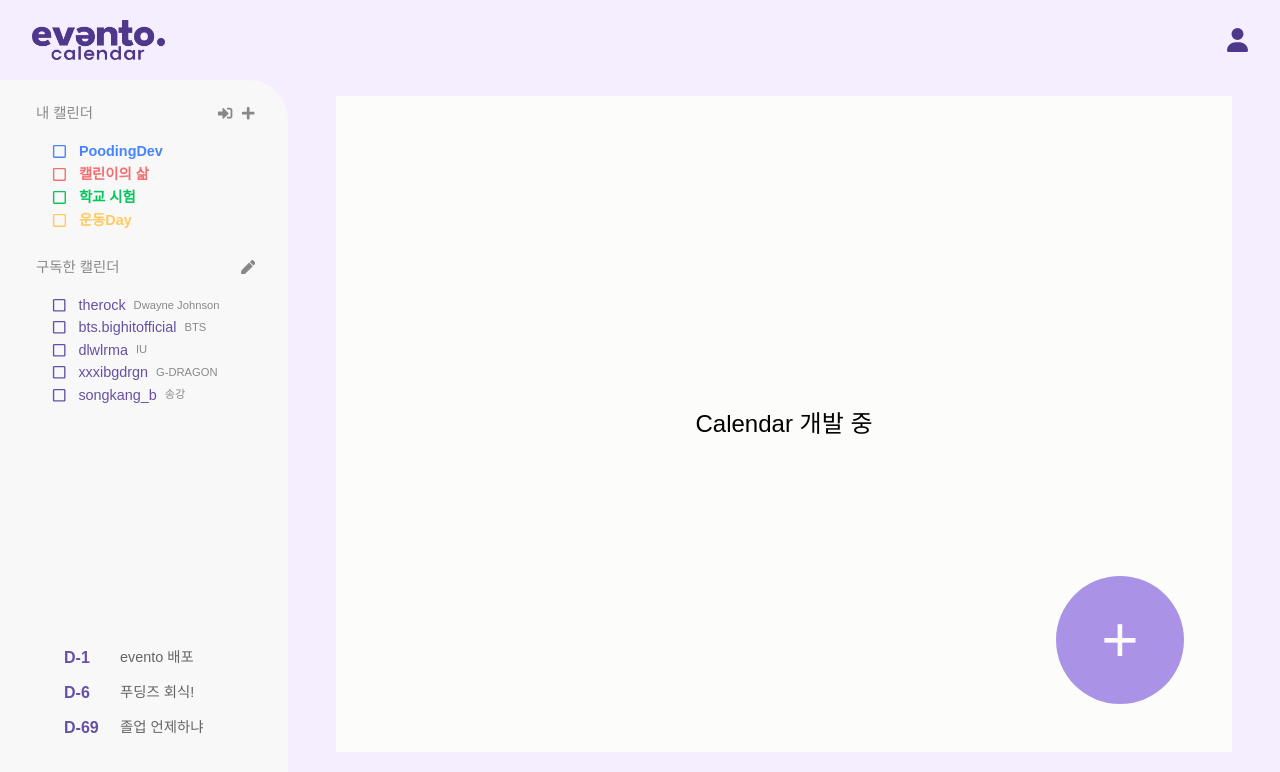
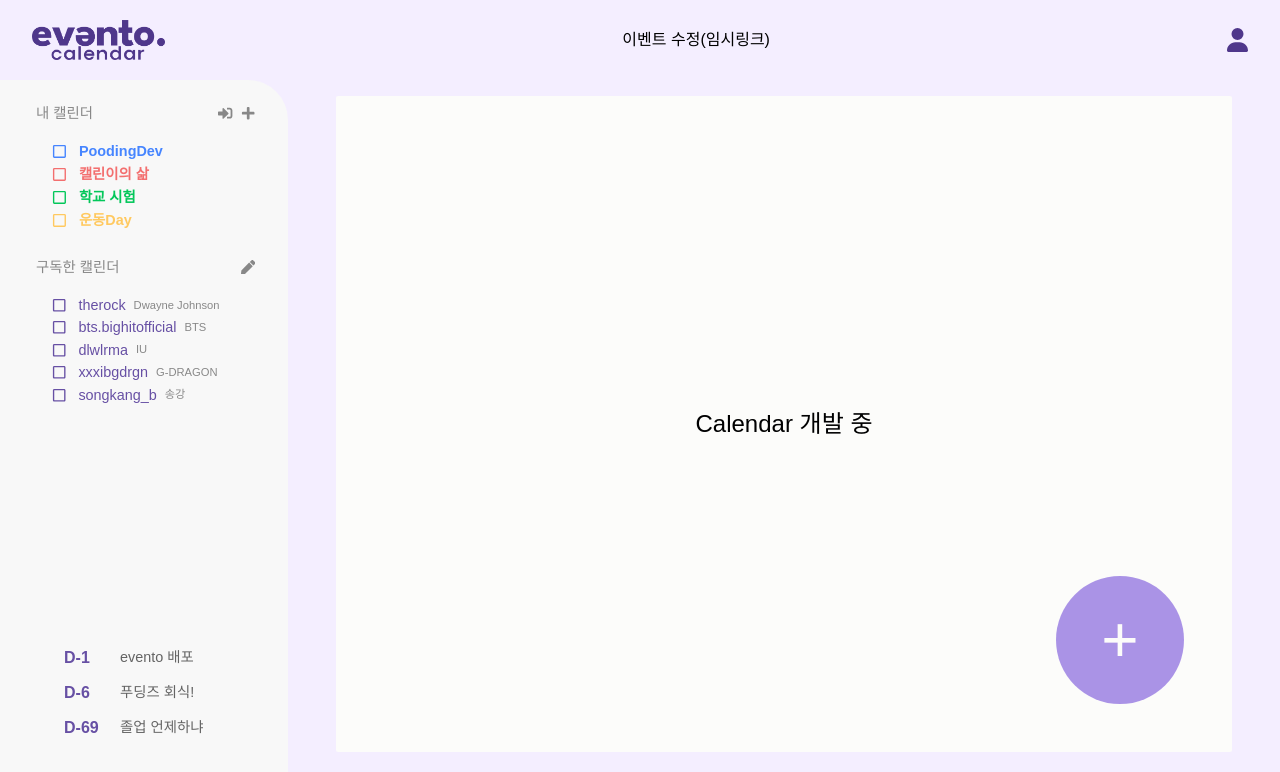
Before and after one commit to PoodingDev/Evento_FE, a React (Vite) app: page / in a window 1280 px wide. Shown: the top 772 px of the page. Built offline with nearby package versions, Linux system fonts and the light colour scheme.

Commit message:
#48 이벤트 수정 임시로 헤더에 연결

```diff
--- a/src/components/Header.jsx
+++ b/src/components/Header.jsx
@@ -1,3 +1,4 @@
+import EventInfo from "./EventInfoModal";
 import React, { useState } from "react";
 import { faUser } from "@fortawesome/free-solid-svg-icons";
 import { FontAwesomeIcon } from "@fortawesome/react-fontawesome";
@@ -10,6 +11,12 @@ export default function Header() {
     setIsView(!isView);
   };
 
+  // 이벤트 수정 임시 링크 - 캘린더 수정 완료 후 복붙
+  const [isEventInfoOpen, setIsEventInfoOpen] = useState(false);
+  const toggleEventInfo = () => {
+    setIsEventInfoOpen((prev) => !prev);
+  };
+
   return (
     <div className="evento-header absolute flex h-[5rem] w-full cursor-pointer items-center justify-between py-[1.25rem] pl-[2rem] pr-[2rem]">
       <img
@@ -18,14 +25,12 @@ export default function Header() {
         alt="Evento"
         onClick={() => navigate("/")}
       />
-
       {/* 작업할 때 아래 주석 처리 뜯고 하시면 편합니다 */}
-
       {/* <Link to="/profile">Profile</Link>
       <Link to="/login">Login</Link>
       <Link to="/"></Link>
       <Link to="/code">code</Link> */}
-
+      <div onClick={toggleEventInfo}>이벤트 수정(임시링크)</div>
       <FontAwesomeIcon
         icon={faUser}
         className="text-2xl text-[#4F378B]"
@@ -55,6 +60,13 @@ export default function Header() {
           </button>
         </div>
       )}
+
+      {/* 이벤트 수정 임시 링크 - 캘린더 수정 완료 후 복붙*/}
+      {isEventInfoOpen && (
+        <div className="fixed inset-0 z-50 flex items-center justify-center bg-black bg-opacity-30">
+          <EventInfo onClose={toggleEventInfo} />
+        </div>
+      )}
     </div>
   );
 }
--- a/src/pages/Calendar.jsx
+++ b/src/pages/Calendar.jsx
@@ -1,5 +1,4 @@
 import CreateEvent from "components/CreateEventModal";
-import EventInfo from "components/EventInfoModal";
 import React, { useState } from "react";
 
 export default function Calendar() {
@@ -25,9 +24,6 @@ export default function Calendar() {
           <CreateEvent onClose={toggleCreateEvent} />
         </div>
       )}
-      {/* <div className="fixed inset-0 z-50 flex items-center justify-center bg-black bg-opacity-30">
-        <EventInfo />
-      </div> */}
     </>
   );
 }
```
